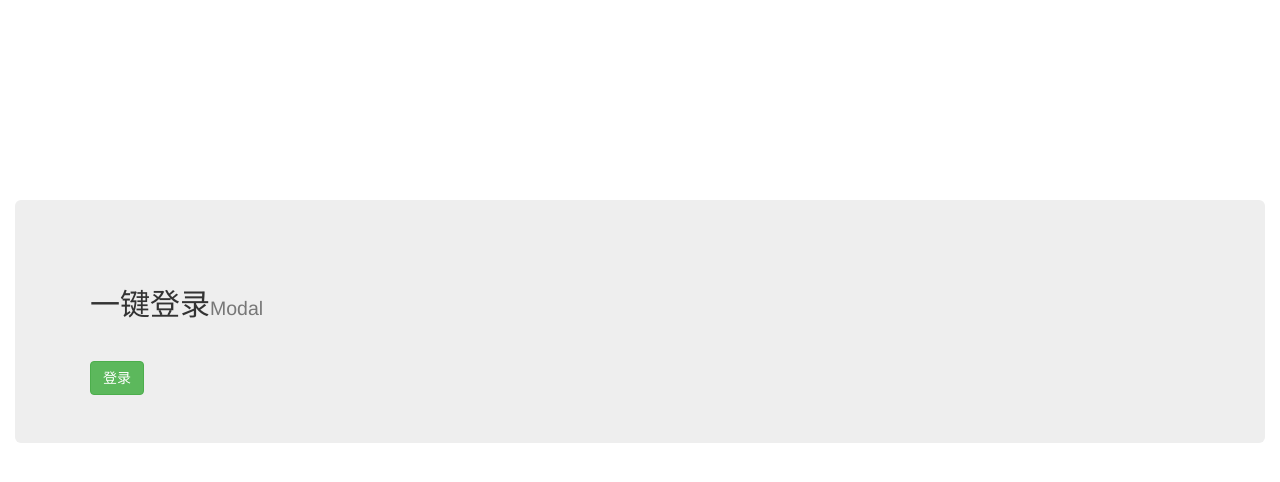
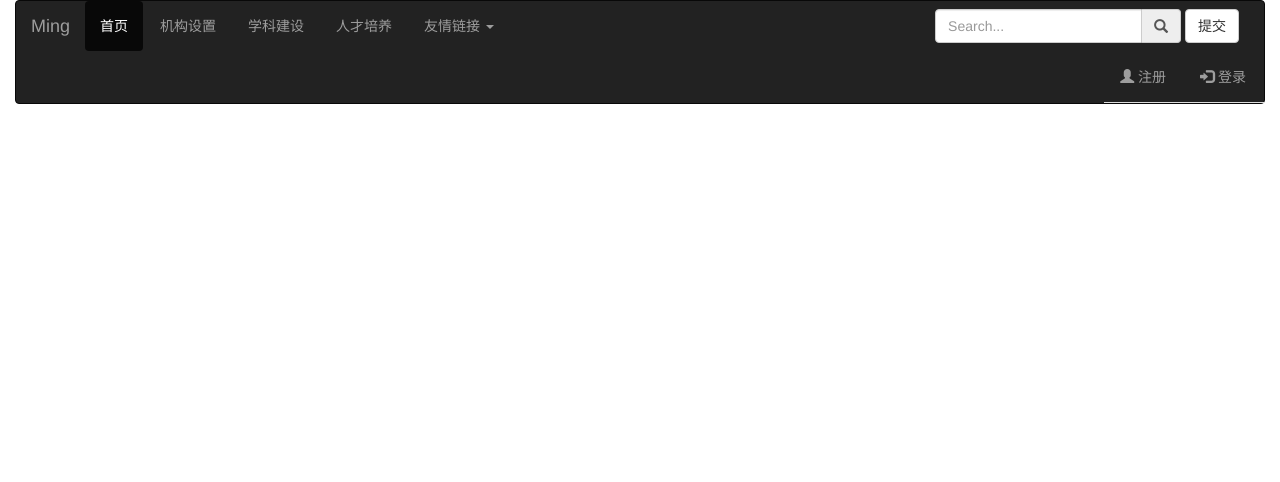
Before and after one commit to eternalclarity/eternalclarity.github.io, a plain HTML site: page navigation.html in a window 1280 px wide. Drawn offline with nearby package versions, Linux system fonts and the light colour scheme.

Commit message:
Update navigation.html

```diff
--- a/navigation.html
+++ b/navigation.html
@@ -5,58 +5,75 @@
 		<meta http-equiv="Content-Type" content="text/html; charset=UTF-8">
 		<meta http-equiv="X-UA-Compatible" content="IE=edge">
 		<meta name="viewport" content="width=device-width, initial-scale=1">
-		<title>program</title>
+		<title>navigation</title>
 		<link href="bootstrap.css" rel="stylesheet">
 		<script src="jquery-1.11.2.js"></script>
 		<script src="bootstrap.js"></script>
 	</head>
 
 	<body>
-		<div class="container-fluid" style="margin-top: 200px">
-			<div class="jumbotron">
-				<div class="container">
-					<div class="page-header">
-						<h2>一键登录<small>Modal</small></h2>
+		<div class="container-fluid">
+			<nav class="navbar nav navbar-default navbar-inverse" role="navigation">
+				<div class="row">
+					<div class="col-sm-7">
+						<div class="nav navbar-header">
+							<a href="#" class="navbar-brand">Ming</a>
+							<button class="navbar-toggle" data-toggle="collapse" data-target="#menu">
+								<span class="icon-bar"></span>
+								<span class="icon-bar"></span>
+								<span class="icon-bar"></span>
+							</button>
+						</div>
+						<div class="collapse navbar-collapse" id="menu">
+							<ul class="nav navbar-nav nav-pills">
+							<li  class="active">
+								<a href="#">首页</a>
+							</li>
+							<li><a href="#">机构设置</a></li>
+							<li><a href="#">学科建设</a></li>
+							<li><a href="#">人才培养</a></li>
+							<li class="dropdown">
+								<a href="#" class="dropdown-toggle" data-toggle="dropdown" role="button">
+									友情链接
+									<span class="caret"></span>
+								</a>
+								<ul class="dropdown-menu">
+									<li><a href="#">练习我</a></li>
+									<li><a href="#">练习我们</a></li>
+									<li class="divider"></li>
+									<li><a href="https://www.baidu.com" target="_blank">百度搜索</a></li>
+								</ul>
+							</li>
+						</ul>
+							</div>
 					</div>
-					<button class="btn btn-success" data-toggle="modal" data-target="#myModal">登录</button>
-				</div>
-			</div>
-
-
-			<div class="modal fade" id="myModal">
-				<div class="modal-dialog">
-					<div class="modal-content">
-						<div class="btn-info modal-header">
-							<button type="button" class="close" data-dismiss="modal">&times;</button>
-							<h4>登录</h4>
-						</div>
-						<div class="modal-body">
-							<form role="form">
-								<div class="form-group has-feedback">
-									<label class="control-label">用户名</label>
-									<div class="input-group has-error">
-										<input type="text" class="form-control" placeholder="请输入您的用户名">
-										<span class="glyphicon glyphicon-remove form-control-feedback"></span>
-									</div>
-									<span class="text-danger">用户名不能为空!</span>
+					<div class="col-sm-5">
+						<form class="nav navbar-form navbar-right" style="margin-right: 10px;">
+							<div class="form-group" role="search">
+								<div class="input-group">
+									<input class="form-control" type="text" placeholder="Search...">
+									<span class="input-group-addon glyphicon glyphicon-search" role="button"></span>
 								</div>
-								<div class="form-group has-feedback">
-									<label class="control-label">密码</label>
-									<div class="input-group has-error">
-										<input class="form-control" type="password" placeholder="请输入您的密码">
-										<span class="glyphicon glyphicon-remove form-control-feedback"></span>
-									</div>
-									<span class="text-danger">密码错误！</span>
-								</div>
-							</form>
-						</div>
-						<div class="modal-footer">
-							<button type="submit" class="btn btn-info"><a href="success.html" class="btn-info">登录</a></button>
-							<button class="btn btn-default" data-dismiss="modal">取消</button>
-						</div>
+							</div>
+							<button class="btn btn-default">提交</button>
+						</form>
+						<ul class="nav navbar-nav navbar-right nav-tabs">
+							<li>
+								<a href="#">
+									<span class="glyphicon glyphicon-user"></span>
+									注册
+								</a>
+							</li>
+							<li>
+								<a href="#">
+									<span class="glyphicon glyphicon-log-in"></span>
+									登录
+								</a>
+							</li>
+						</ul>
 					</div>
 				</div>
-			</div>
+			</nav>
 		</div>
 	</body>
 </html>
```
